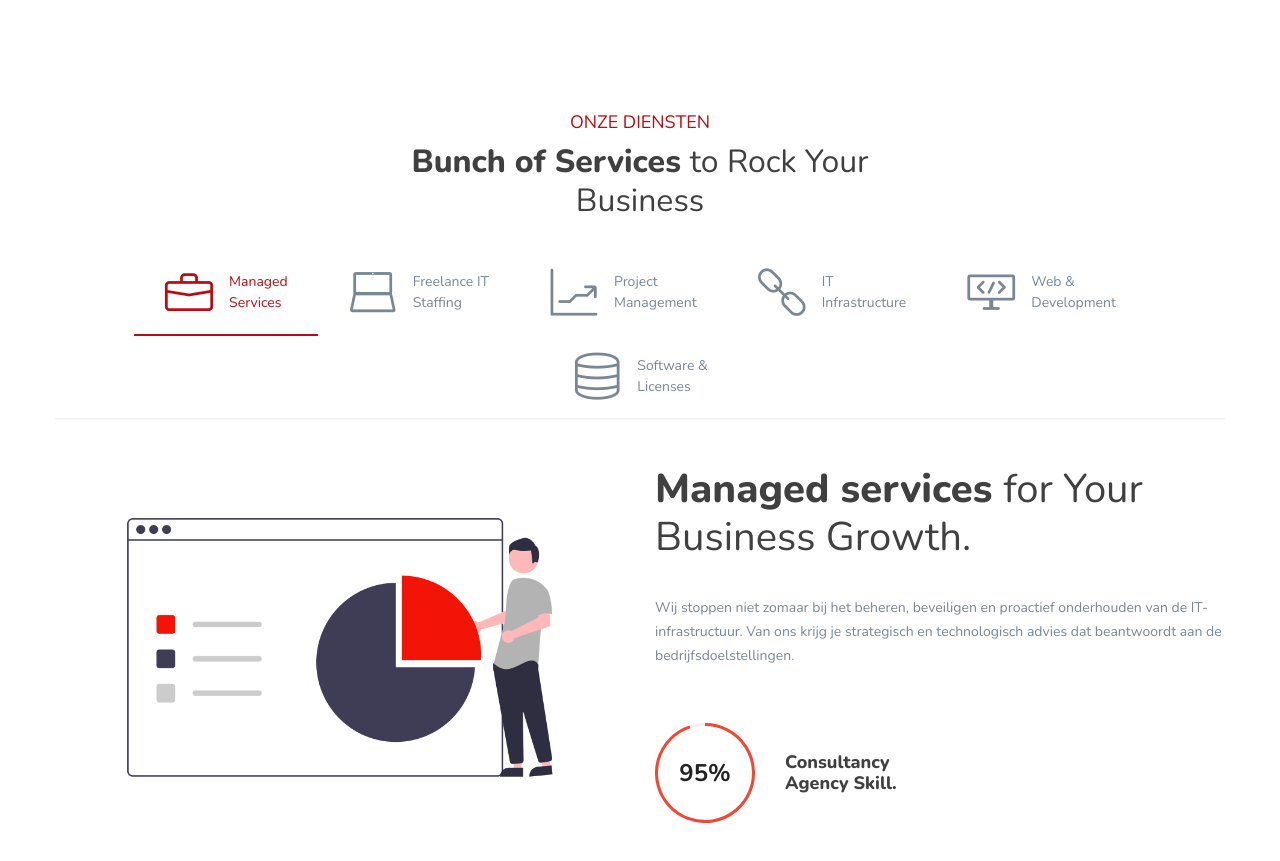
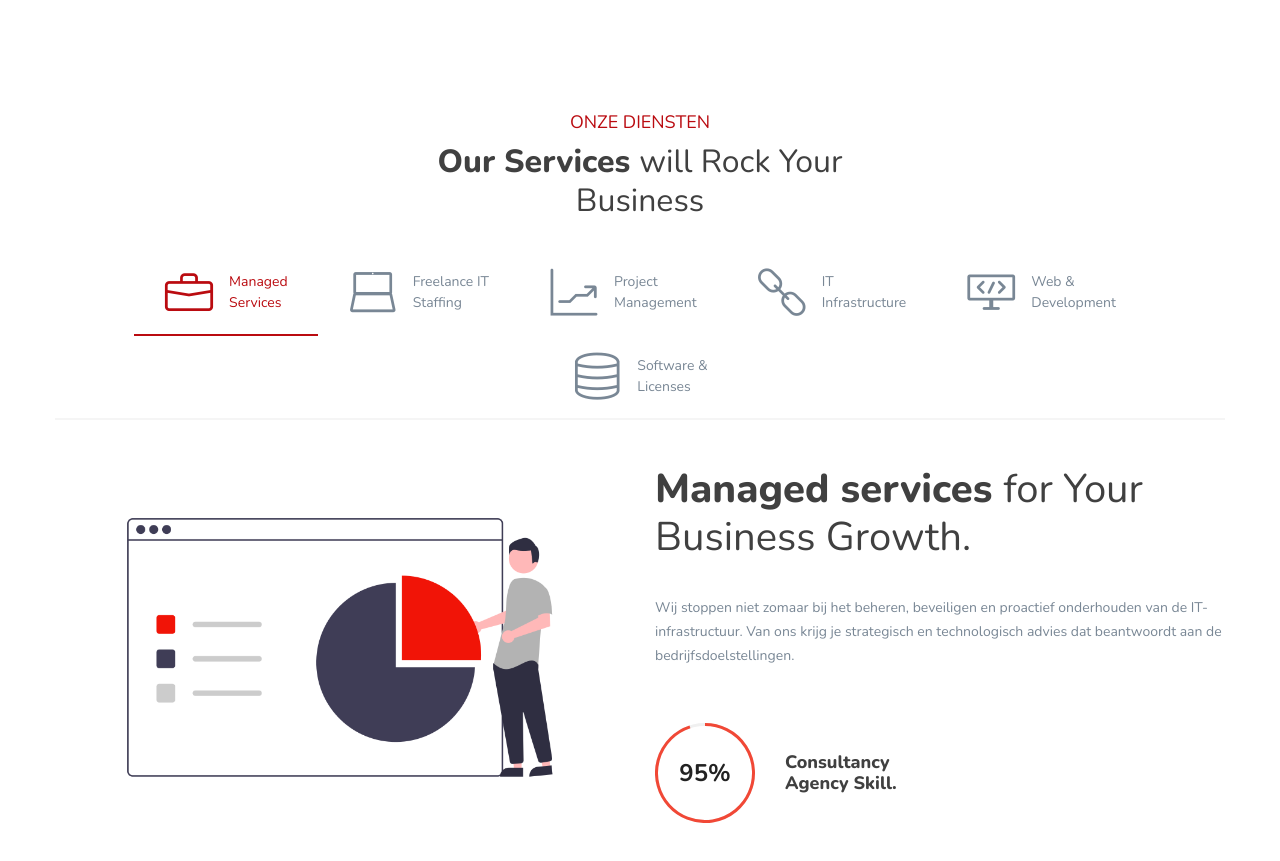
Before and after one commit to AvilaWeb/munerix, a plain HTML site: page index.html in a window 1280 px wide. Shown: the part 2326-3187 px from the top of the page. Drawn offline with nearby package versions, Linux system fonts and the light colour scheme; files whose address does not match are found by name.

Commit message:
Update index.html

```diff
--- a/index.html
+++ b/index.html
@@ -229,7 +229,7 @@
                 <div class="col-xl-5 col-lg-6 col-md-8 col-sm-9">
                     <div class="section-title text-center wow fadeInUp" data-wow-duration="1s" data-wow-delay="0.2s">
                         <h6 class="sub-title">Onze Diensten</h6>
-                        <h4 class="title">Bunch of Services <span>to Rock Your Business</span></h4>
+                        <h4 class="title">Our Services <span>will Rock Your Business</span></h4>
                     </div> <!-- section title -->
                 </div>
             </div> <!-- row -->
```
